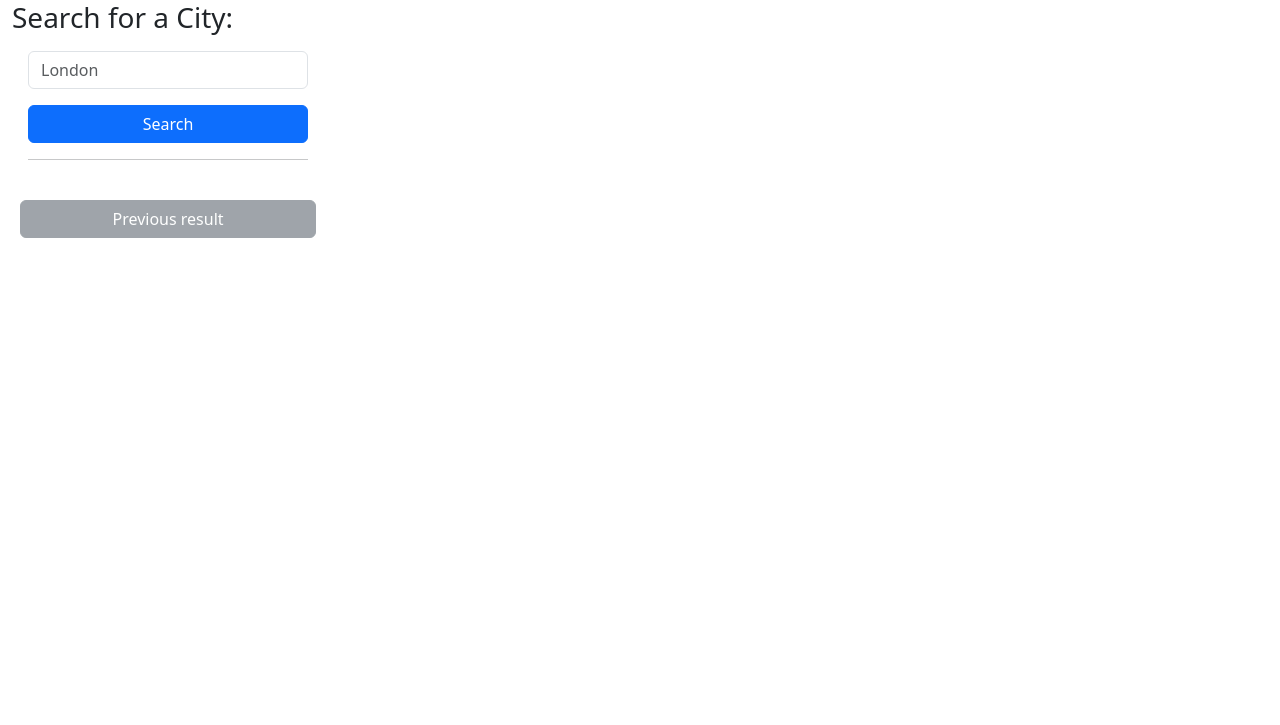
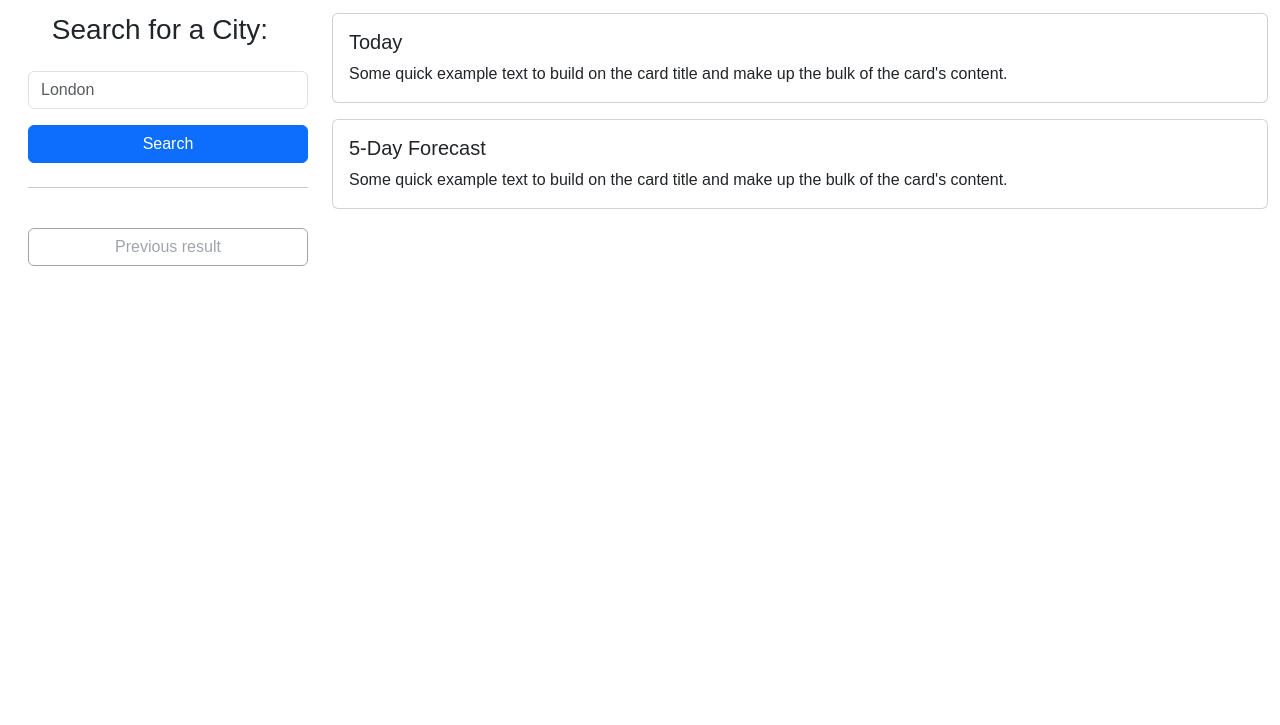
Before and after one commit to jg2002-j/weather-dashboard, a plain HTML site: page index.html in a window 1280 px wide. Shown: the part 75-800 px from the top of the page. Drawn offline with nearby package versions, Linux system fonts and the light colour scheme; a web font is replaced by a local one.

Commit message:
creating form in JS

```diff
--- a/css/styles.css
+++ b/css/styles.css
@@ -2,3 +2,7 @@
 font-family: 'General Sans', sans-serif;
 font-family: 'Cabinet Grotesk', sans-serif;
 */
+
+*{font-family: 'Cabinet Grotesk', sans-serif;}
+h1{font-family: 'General Sans', sans-serif;}
+h2{font-weight: 500;}
--- a/index.html
+++ b/index.html
@@ -25,7 +25,7 @@
   <div class="container-fluid" style="max-width: 1400px">
     <div class="row">
       <aside class="col-lg-3 pb-3">
-        <h2 id="form-heading" class="mt-1 h3 form-label">
+        <h2 id="form-heading" class="m-3 h3 form-label text-center">
           Search for a City:
         </h2>
         <form id="search-form" class="form">
@@ -37,19 +37,37 @@
                 <button type="submit" class="btn btn-primary search-button w-100" id="search-button" aria-label="submit search">
                   Search
                 </button>
-                <hr class="hr weather-hr w-100" />
+                <hr class="hr weather-hr w-100 my-4" />
               </div>
             </div>
           </div>
         </form>
-        <div class="list-group w-100" id="history">
-          <button class="btn btn-secondary search-button w-100 m-2" disabled>Previous result</button>
+        <div class="list-group w-100 mx-2" id="history">
+          <button class="btn btn-outline-secondary mx-2" disabled>Previous result</button>
         </div>
       </aside>
 
       <div class="col-lg-9 pb-3">
-        <section id="today" class="mt-3" role="region" aria-live="polite"></section>
-        <section id="forecast" class="row mt-3" role="region" aria-live="polite"></section>
+        <section id="today" class="mt-3" role="region" aria-live="polite">
+
+          <div class="card">
+            <div class="card-body">
+              <h5 class="card-title">Today</h5>
+              <p class="card-text">Some quick example text to build on the card title and make up the bulk of the card's content.</p>
+            </div>
+          </div>
+
+        </section>
+        <section id="forecast" class="mt-3" role="region" aria-live="polite">
+
+          <div class="card">
+            <div class="card-body">
+              <h5 class="card-title">5-Day Forecast</h5>
+              <p class="card-text">Some quick example text to build on the card title and make up the bulk of the card's content.</p>
+            </div>
+          </div>
+
+        </section>
       </div>
     </div>
   </div>
--- a/scripts/scripts.js
+++ b/scripts/scripts.js
@@ -0,0 +1,41 @@
+// Create a weather dashboard with form inputs.
+
+      // When a user searches for a city they are presented with current and future conditions for that city and that city is added to the search history
+
+      var FormEl = $("#search-form")
+      var InputEl = $("#search-input")
+      var SubmitBtn = $("search-button")
+
+      var SearchQuery = InputEl.val()
+
+      SubmitBtn.on("click", function{
+            console.log(SearchQuery)
+            SearchQuery.val("")
+      })
+
+
+      // When a user views the current weather conditions for that city they are presented with:
+
+            // The city name
+
+            // The date
+
+            // An icon representation of weather conditions
+
+            // The temperature
+
+            // The humidity
+
+            // The wind speed
+
+      // When a user view future weather conditions for that city they are presented with a 5-day forecast that displays:
+
+            // The date
+
+            // An icon representation of weather conditions
+
+            // The temperature
+
+            // The humidity
+
+      // When a user click on a city in the search history they are again presented with current and future conditions for that city
```
